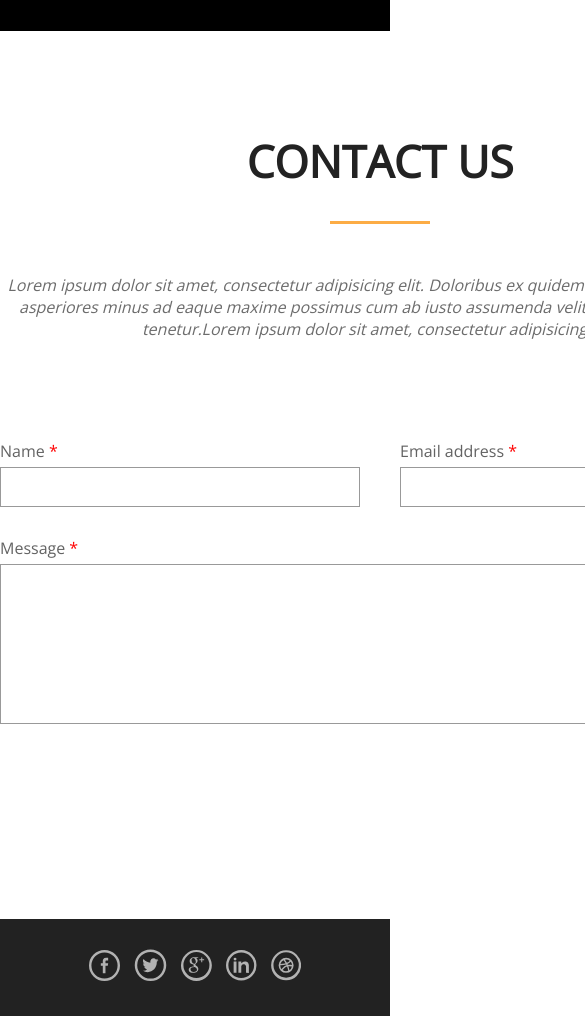
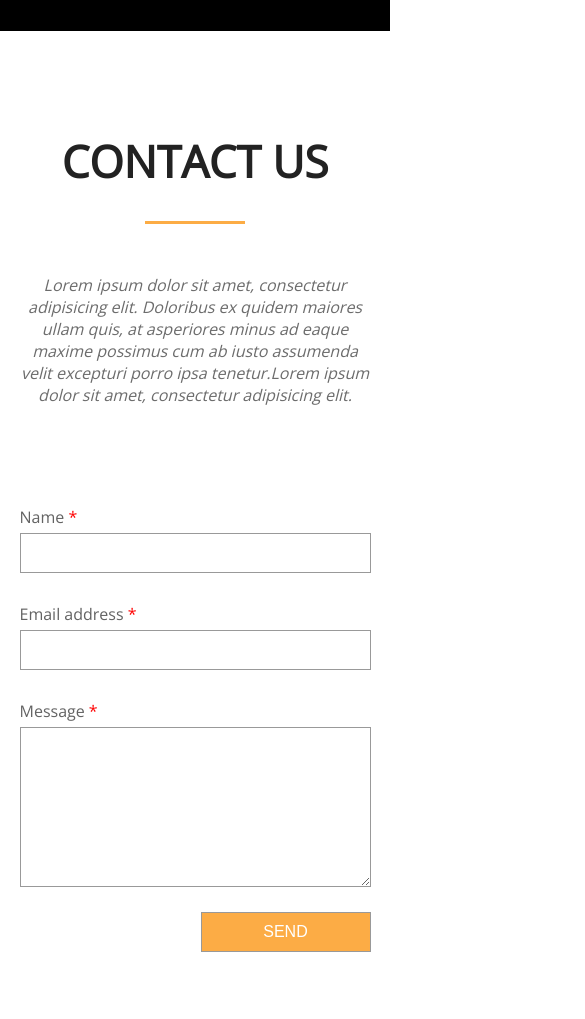
Before and after one commit to andreiigolovan/land_myCompany, a website: page main/index.html in a window 390 px wide. Shown: the part 7700-8719 px from the top of the page, 585 px wide, since content can reach past the window. Drawn offline with nearby package versions, Linux system fonts and the light colour scheme.

Commit message:
responsive form

```diff
--- a/main/index.html
+++ b/main/index.html
@@ -187,11 +187,11 @@
         <form action="#" name="newform" method="post">
           <div class="form__inputs">
             <div class="name__container">
-              <label for="name">Name <span class="red">*</span></label>
+              <label for="name">Name <span class="red">*</span></label><br>
               <input type="text" name="name" id="name" required>
             </div>
             <div class="email__container">
-              <label for="email">Email address <span class="red">*</span></label>
+              <label for="email">Email address <span class="red">*</span></label><br>
               <input type="text" name="email" id="email" required>
             </div>
           </div>
--- a/main/sass/main.sass
+++ b/main/sass/main.sass
@@ -325,9 +325,7 @@ form
 .form__inputs
   margin-top: 100px
   display: flex
-
-.name__container
-  margin-right: 40px
+  justify-content: space-between
 
 label
   color: #636363
@@ -468,3 +466,15 @@ footer
 
   .gallery__image:not(:first-child)
     display: none
+
+
+
+  .contact__wrapper
+    width: 90%
+
+  .form__inputs
+    display: flex
+    flex-direction: column
+
+  input[type=text]
+    width: 100%
```
Also changed, not shown: main/css/main.css.
